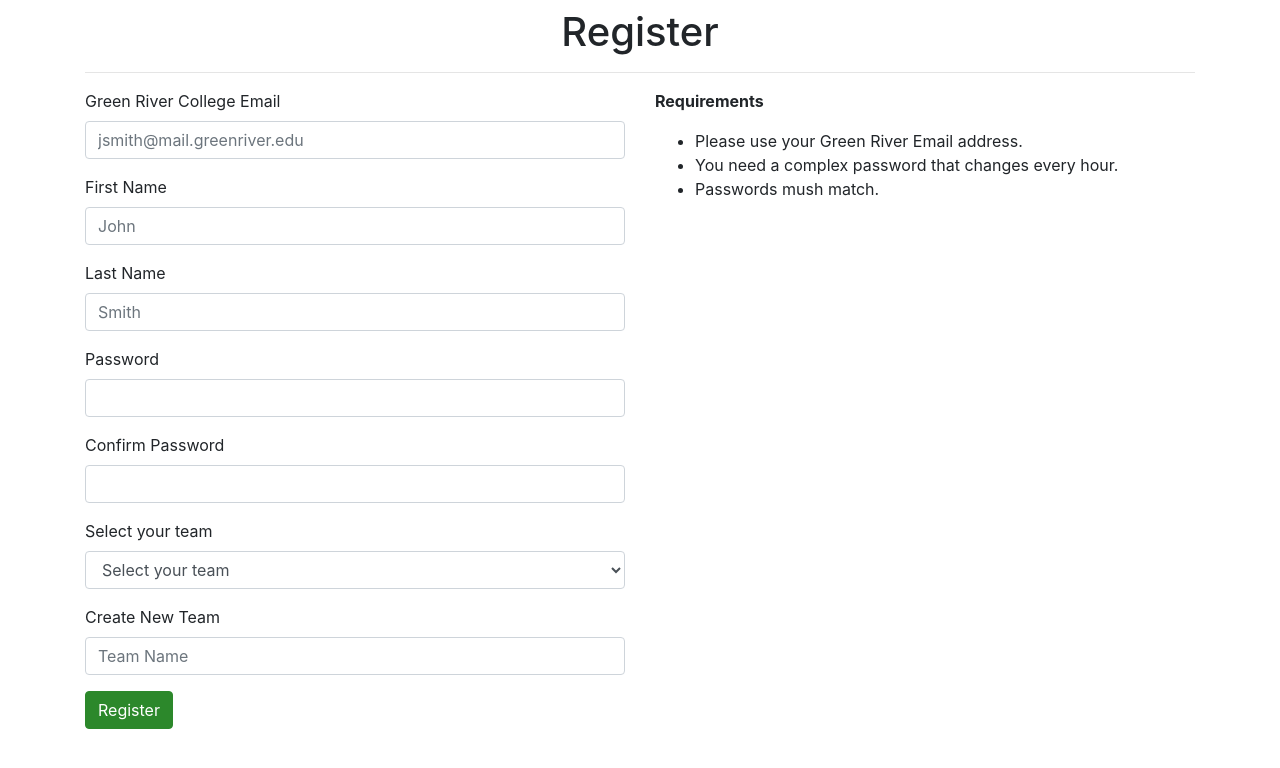
After one commit to QuentinGuenther/marketing-tool, a PHP site: template views/html/register.html in a window 1280 px wide. The commit adds this page. Shown: the top 768 px of the page. Run offline with PHP 8.4, Linux system fonts and the light colour scheme; the template is opened without the code that fills it, so the values that code supplies are empty.

Commit message:
add register page mock-up

```diff
--- a/index.php
+++ b/index.php
@@ -139,6 +139,10 @@ $f3->route('GET|POST @view: /view-post/@postId', function($f3, $params) {
     echo Template::instance()->render('views/html/view-post.html');
 });
 
+$f3->route('GET|POST /register', function($f3) {
+    echo Template::instance()->render('views/html/register.html');
+});
+
 /**
  * Route for the error page
  *
--- /dev/null
+++ b/views/html/register.html
@@ -0,0 +1,90 @@
+<!DOCTYPE html>
+<html>
+<head>
+    <meta charset="utf-8" />
+    <meta http-equiv="X-UA-Compatible" content="IE=edge">
+    <meta name="viewport" content="width=device-width, initial-scale=1">
+
+    <title>Home Page</title>
+
+    <!-- Bootstrap -->
+    <link rel="stylesheet" type="text/css" media="screen" href="{{ @BASE }}/views/css/bootstrap.min.css" />
+
+    <!-- External Styles -->
+    <link rel="stylesheet" type="text/css" href="{{ @BASE }}/views/css/styles.css" />
+</head>
+<body>
+    <!-- Navigation Menu -->
+    <include href="views/html/components/nav.html">
+
+    <div class="container mt-2">
+        <div class="row">
+            <div class="col-12">
+                <h1 class="text-center">Register</h1>
+                <hr>
+            </div>
+            <div class="col-md-6">
+                <form>
+                    <div class="form-group">
+                        <small class="text-muted d-block d-lg-none">You need a complex password that changes every hour.</small>
+                        <label for="email" class="form-control-label">Green River College Email</label>
+                        <input type="text" id="email" name="email" placeholder="jsmith@mail.greenriver.edu" class="form-control">
+                    </div>
+                    <div class="form-group">
+                        <label for="first-name" class="form-control-label">First Name</label>
+                        <input type="text" id="first-name" name="first-name" placeholder="John" class="form-control">
+                    </div>
+                    <div class="form-group">
+                        <label for="last-name" class="form-control-label">Last Name</label>
+                        <input type="text" id="last-name" name="last-name" placeholder="Smith" class="form-control">
+                    </div>
+                    <div class="form-group">
+                        <small class="text-muted d-block d-lg-none">You need a complex password that changes every hour.</small>
+                        <small class="text-muted d-block d-lg-none">Passwords mush match.</small>
+                        <label for="password" class="form-control-label">Password</label>
+                        <input type="password" id="password" name="password" class="form-control">
+                    </div>
+                    <div class="form-group">
+                        <label for="password-confirm" class="form-control-label">Confirm Password</label>
+                        <input type="password" id="password-confirm" name="password-confirm" class="form-control">
+                    </div>
+                    <div class="form-group">
+                        <label for="team" class="form-control-label">Select your team</label>
+                        <select name="team" id="team" class="form-control">
+                            <option value="" disabled selected>Select your team</option>
+                            <option value="create-new-team">-- Create New Team --</option>
+                            <option value="team1">Team 1</option>
+                            <option value="team2">Team 2</option>
+                            <option value="team3">Team 3</option>
+                        </select>
+                    </div>
+                    <div class="form-group">
+                        <label for="create-team" class="form-control-label">Create New Team</label>
+                        <input type="text" id="create-team" name="create-team" class="form-control" placeholder="Team Name">
+                    </div>
+
+                    <input type="submit" class="btn bg-green-river-green" value="Register">
+                </form>
+            </div>
+            <div class="col-md-6 d-none d-lg-block">
+                <aside>
+                    <p><b>Requirements</b></p>
+                    <ul>
+                        <li>Please use your Green River Email address.</li>
+                        <li>You need a complex password that changes every hour.</li>
+                        <li>Passwords mush match.</li>
+                    </ul>
+                </aside>
+            </div>
+        </div>
+
+
+    </div>
+
+    <!-- Bootstrap -->
+    <script src="{{ @BASE }}/views/js/bootstrap.min.js"></script>
+    <!-- jQuery Library -->
+    <script src="{{ @BASE }}/views/js/jquery.min.js"></script>
+
+</body>
+</html>
```
